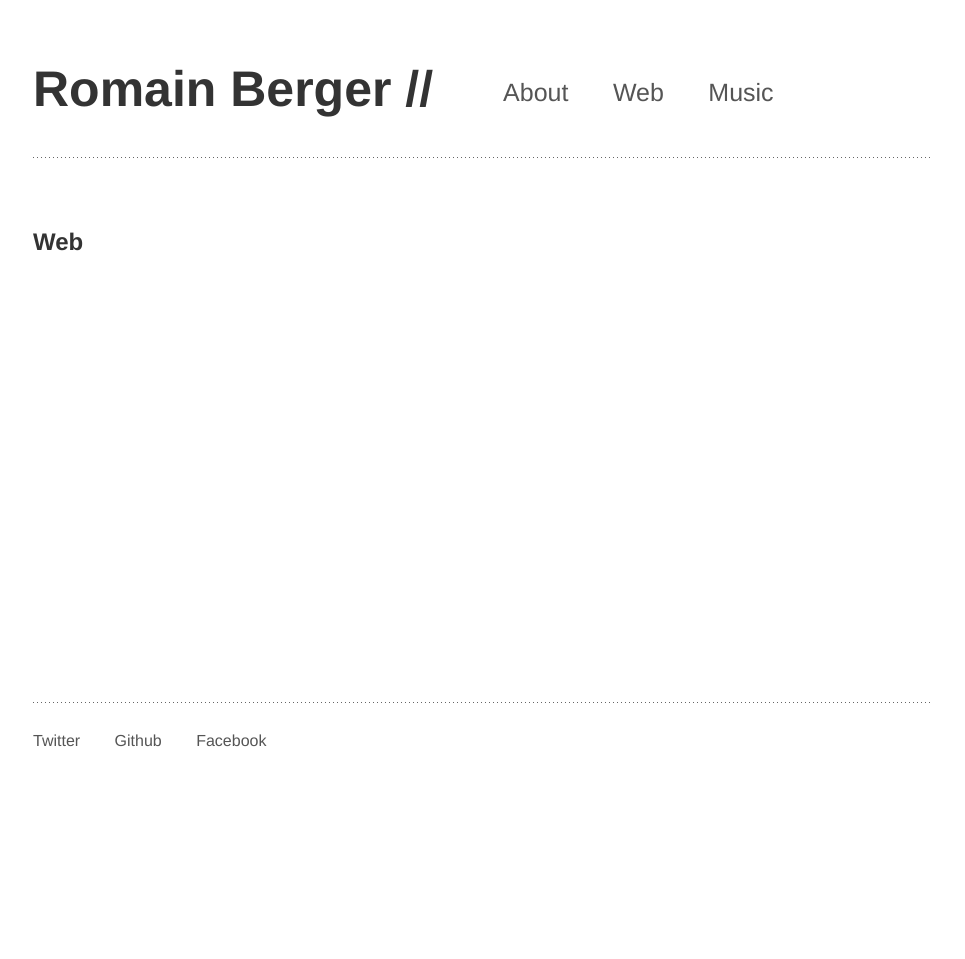
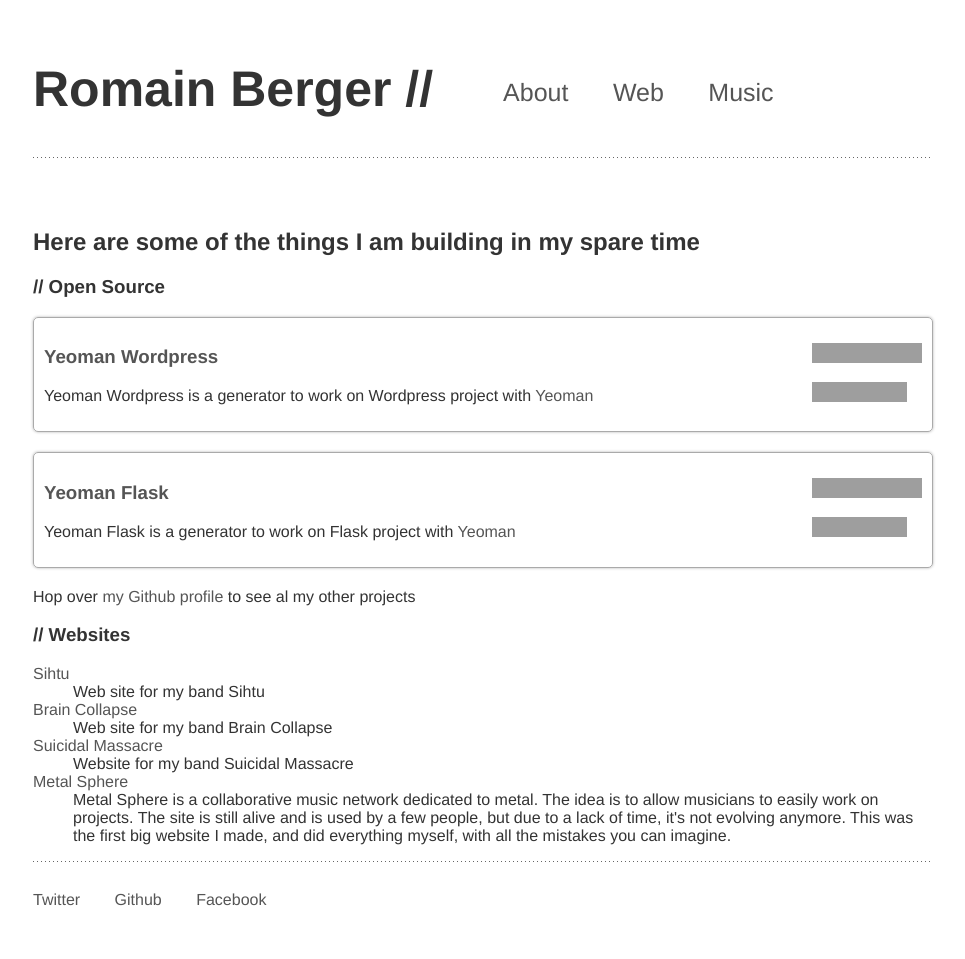
Before and after one commit to romainberger/romainberger.com, a Flask app: page /web in a window 1280 px wide. Shown: the whole page, without its empty margins (157-1122 px from the left). Before the commit the page ends 747 px from the top, so only its background shows below. Run offline with Flask 2, Linux system fonts and the light colour scheme; some libraries are stand-ins or nearby versions; grey boxes are pictures that could not be loaded.

Commit message:
Added some content

```diff
--- a/app/static/css/_1200px-min.scss
+++ b/app/static/css/_1200px-min.scss
@@ -14,4 +14,13 @@
 		margin-top: -98px;
 	}
 
+	.os-block-left {
+		float: left
+	}
+	.os-block-right {
+		float: right
+	}
+	.os-watch-button {
+		margin: 15px 0;
+	}
 }
--- a/app/static/css/_variables.scss
+++ b/app/static/css/_variables.scss
@@ -1,3 +1,4 @@
 
 $baseColor: #333;
 $linkColor: #555;
+$lightGrey: #aaa;
--- a/app/static/css/base.scss
+++ b/app/static/css/base.scss
@@ -7,7 +7,7 @@
 	min-height: 100%;
 }
 .main {
-	padding-bottom: 19px;
+	padding-bottom: 98px;
 }
 
 body {
@@ -17,6 +17,17 @@
 	background: #fff;
 	font-family: Helvetica, sans-serif;
 	color: $baseColor;
+}
+
+::selection {
+	background: $baseColor;
+	color: #fff;
+	text-shadow: none;
+}
+::-moz-selection {
+	background: $baseColor;
+	color: #fff;
+	text-shadow: none;
 }
 
 ul {
@@ -84,3 +95,14 @@
 		margin-right: 30px;
 	}
 }
+
+/* =============================================================================
+	Web
+   ========================================================================== */
+.os-block {
+	margin-bottom: 20px;
+	padding: 10px;
+	@include border-radius(5px);
+	border: 1px solid $lightGrey;
+	@include box-shadow(0 0 3px rgba(0, 0, 0, .3))
+}
--- a/app/templates/about.html
+++ b/app/templates/about.html
@@ -4,6 +4,7 @@
 
 {% block body %}
 <h2>About</h2>
+<p>I am a web developer working at <a href="http://bbsconcept.com" title="BBS Concept">BBS Concept</a> in Paris</p>
 <div>
 	<h2>Experience</h2>
 	<section>
--- a/app/templates/web.html
+++ b/app/templates/web.html
@@ -1,5 +1,53 @@
 {% extends 'base.html' %}
 
 {% block body %}
-<h2>Web</h2>
+<h2>Here are some of the things I am building in my spare time</h2>
+<h3>// Open Source</h3>
+<div class="os-block">
+	<div class="os-block-left">
+		<h3><a href="https://github.com/romainberger/yeoman-wordpress" title="Yeoman Wordpress">Yeoman Wordpress</a></h3>
+		<p>Yeoman Wordpress is a generator to work on Wordpress project with <a href="http://yeoman.io" title="Yeoman" target="_blank">Yeoman</a></p>
+	</div>
+	<div class="os-block-right">
+		<div class="os-watch-button">
+			<iframe src="http://ghbtns.com/github-btn.html?user=romainberger&repo=yeoman-wordpress&type=watch&count=true" allowtransparency="true" frameborder="0" scrolling="0" width="110" height="20"></iframe>
+		</div>
+		<div>
+			<iframe src="http://ghbtns.com/github-btn.html?user=romainberger&repo=yeoman-wordpress&type=fork&count=true" allowtransparency="true" frameborder="0" scrolling="0" width="95" height="20"></iframe>
+		</div>
+	</div>
+	<div class="cb"></div>
+</div>
+<div class="os-block">
+	<div class="os-block-left">
+		<h3><a href="https://github.com/romainberger/yeoman-flask" title="Yeoman Flask">Yeoman Flask</a></h3>
+		<p>Yeoman Flask is a generator to work on Flask project with <a href="http://yeoman.io" title="Yeoman" target="_blank">Yeoman</a></p>
+	</div>
+	<div class="os-block-right">
+		<div class="os-watch-button">
+			<iframe src="http://ghbtns.com/github-btn.html?user=romainberger&repo=yeoman-flask&type=watch&count=true" allowtransparency="true" frameborder="0" scrolling="0" width="110" height="20"></iframe>
+		</div>
+		<div>
+			<iframe src="http://ghbtns.com/github-btn.html?user=romainberger&repo=yeoman-flask&type=fork&count=true" allowtransparency="true" frameborder="0" scrolling="0" width="95" height="20"></iframe>
+		</div>
+	</div>
+	<div class="cb"></div>
+</div>
+<p>Hop over <a href="https://github.com/romainberger" title="Github">my Github profile</a> to see al my other projects</p>
+<h3>// Websites</h3>
+<div class="web-site">
+	<dl>
+		<dt><a href="http://sihtu.com" title="Sihtu">Sihtu</a></dt>
+		<dd>Web site for my band Sihtu</dd>
+
+		<dt><a href="http://braincollap.se" title="Brain Collapse">Brain Collapse</a></dt>
+		<dd>Web site for my band Brain Collapse</dd>
+
+		<dt><a href="http://suicidalmassac.re" title="Suicidal Massacre">Suicidal Massacre</a></dt>
+		<dd>Website for my band Suicidal Massacre</dd>
+
+		<dt><a href="http://metalsphe.re" title="Metal Sphere">Metal Sphere</a></dt>
+		<dd>Metal Sphere is a collaborative music network dedicated to metal. The idea is to allow musicians to easily work on projects. The site is still alive and is used by a few people, but due to a lack of time, it's not evolving anymore. This was the first big website I made, and did everything myself, with all the mistakes you can imagine.</dd>
+	</dl>
+</div>
 {% endblock %}
```
Also changed, not shown: app/static/css/main.css (+1 -1 lines), Readme.md (added), app/static/css/main.scss (line endings or trailing spaces).
